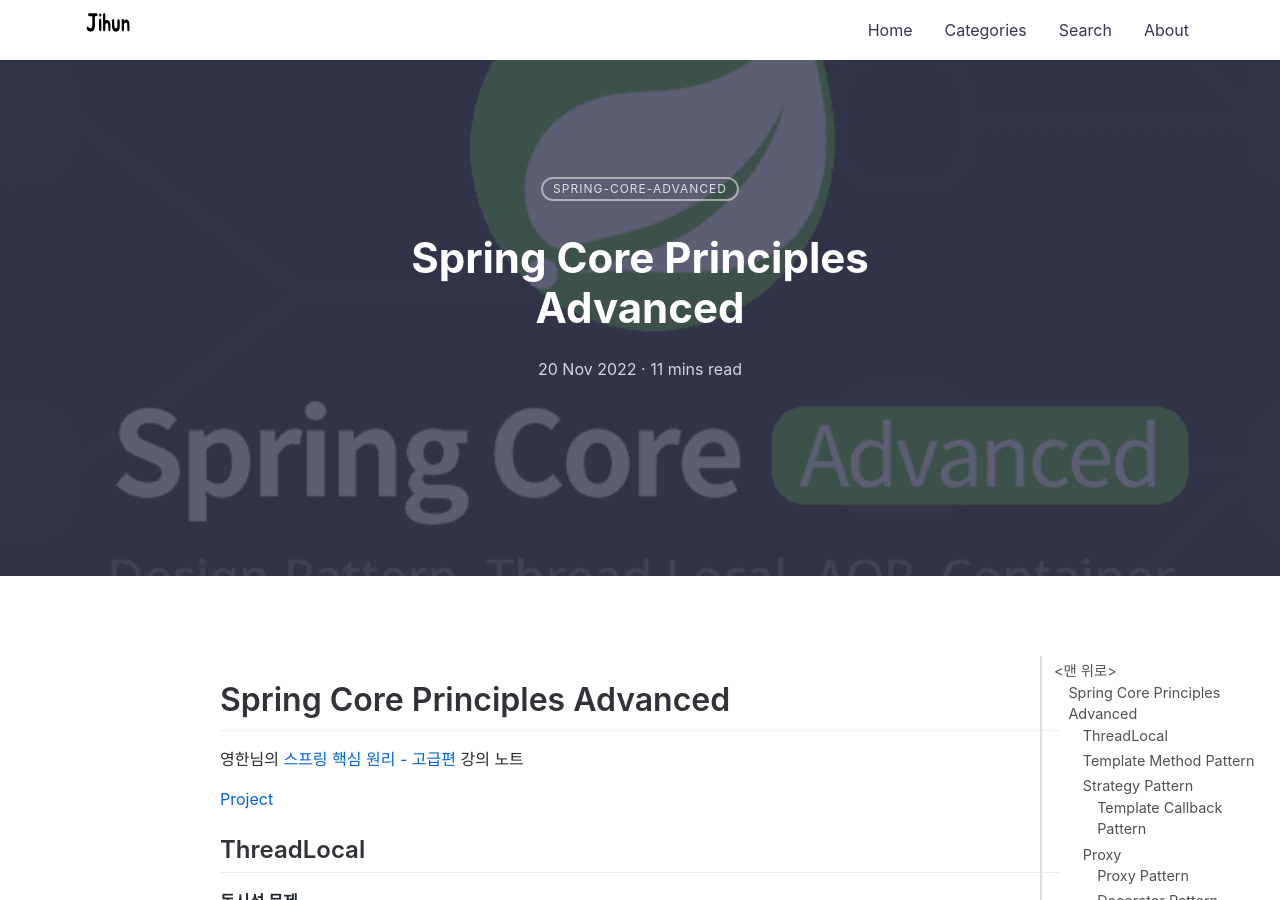
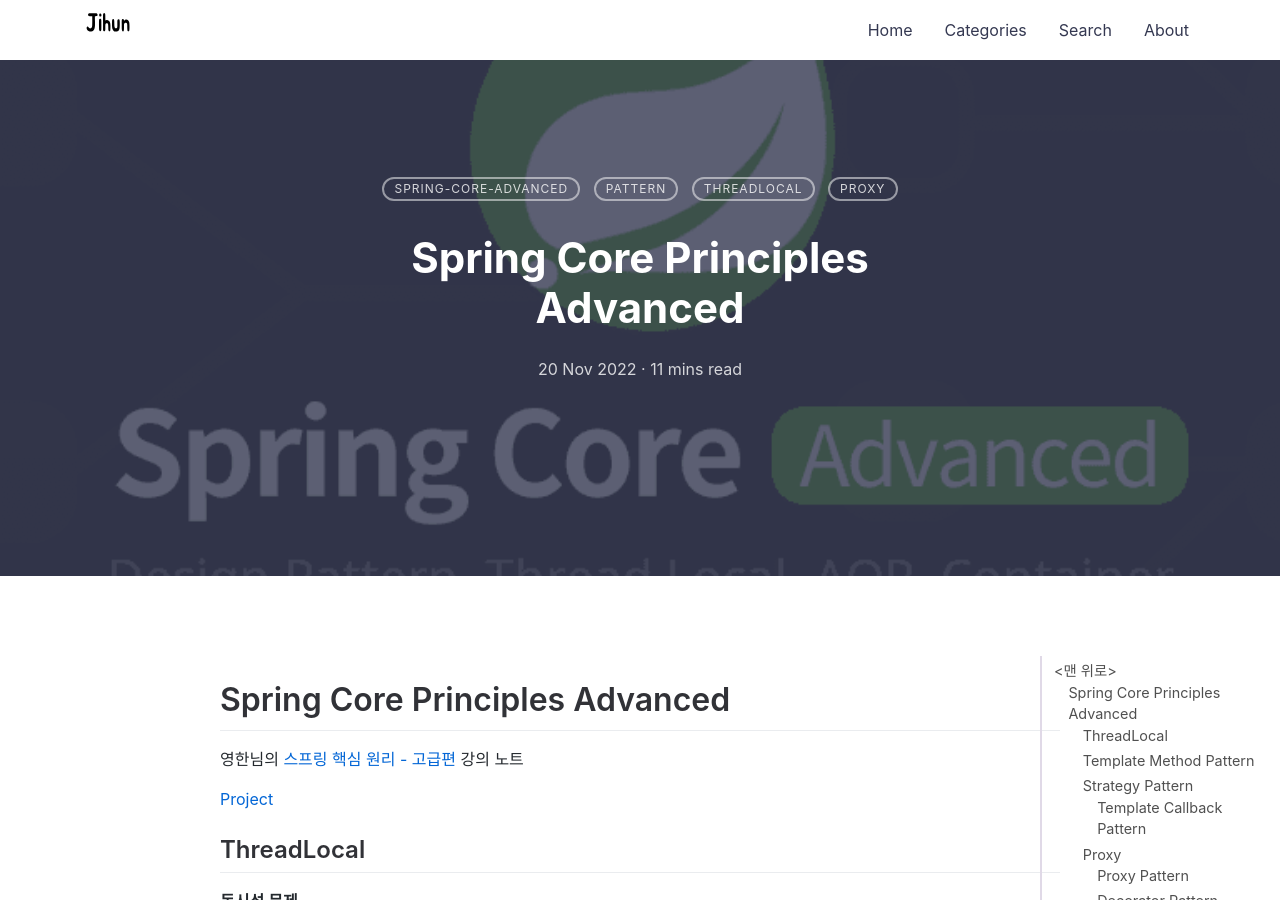
Before and after one commit to jihunparkme/jihunparkme.github.io, a Jekyll site: the page built from _posts/2022-11-20-Spring-Core-Principles-Advanced.md, in a window 1280 px wide and 900 px high. Built offline with Jekyll 4.4.1, drawn with Linux system fonts in a browser that asks for light colours; nearby versions of some CDN libraries; comment, search, counter and statistics services are not loaded.

Commit message:
add: categories

```diff
--- a/_posts/2022-11-20-Spring-Core-Principles-Advanced.md
+++ b/_posts/2022-11-20-Spring-Core-Principles-Advanced.md
@@ -2,7 +2,7 @@
 layout: post
 title: Spring Core Principles Advanced
 summary: 스프링 핵심 원리 고급편
-categories: Spring-core-advanced
+categories: Spring-core-advanced Pattern ThreadLocal Proxy
 featured-img: spring-core-advanced
 # mathjax: true
 ---
```
